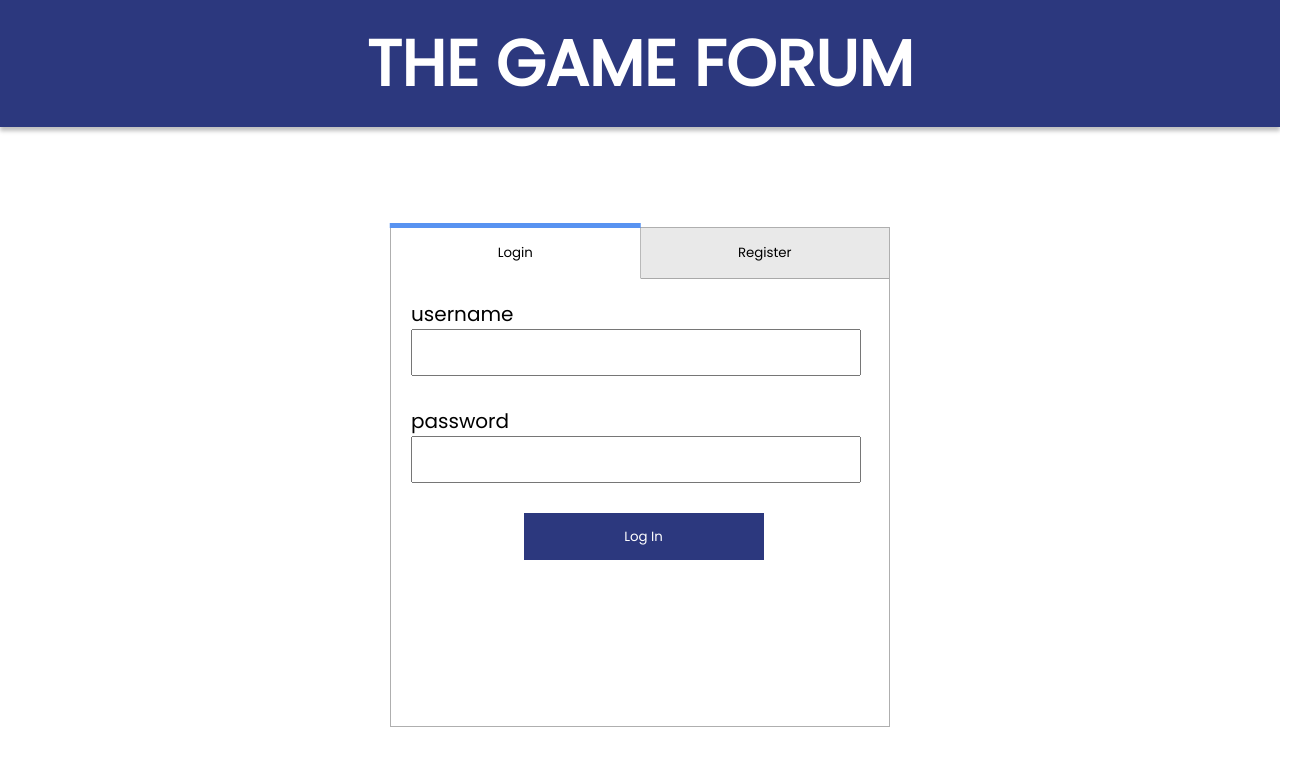
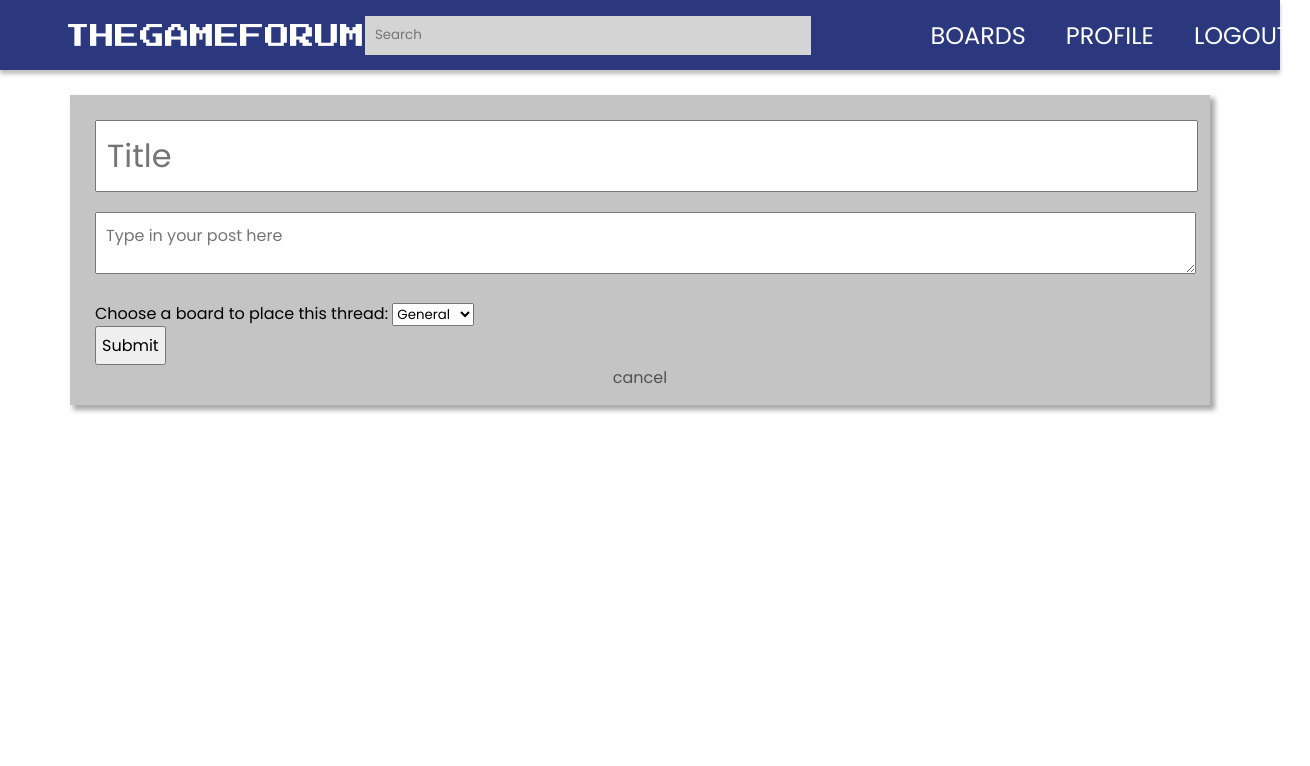
Before and after one commit to miguelflores-0906/phase-2-big-bois, a React (Create React App) app: page / in a window 1280 px wide. Shown: the top 766 px of the page, 1310 px wide, since content can reach past the window. Built offline with nearby package versions, Linux system fonts and the light colour scheme; the HTML template or start-up script is replaced by a standard one.

Commit message:
Revert "Merge branch 'master' into DyDB"
This reverts commit 822a359b1df9a8064c2b85c6b54152b782790d30, reversing
changes made to 3443ec827b3b1a1e9be92fc516dc0fc8d426ef44.

```diff
--- a/src/App.js
+++ b/src/App.js
@@ -8,17 +8,16 @@ import Dashboard from './components/Dashboard'
 import {BrowserRouter as Router, Switch, Route} from 'react-router-dom'
 import Boardpost from './components/Boardpost'
 import Postpage from './components/Postpage'
-import Login from './components/Login'
 import Newpost from './components/Newpost'
 
 function App() {
   return (
     <Router>
       <div>
+        <Navbar />
         {/* <Postpage /> */}
         <Switch>
-          <Route path="/" exact component={Login}/>
-          <Route path="/newpost" exact component ={Newpost}/>
+          <Route path="/" exact component ={Newpost}/>
           <Route path="/dashboard" exact component={Dashboard} />
           <Route path="/board/" exact component={Board} />
           <Route path="/profile" exact component={Profile} />
--- a/src/components/Board.js
+++ b/src/components/Board.js
@@ -2,15 +2,13 @@ import Boardlist from './Boardlist'
 import {FaFeather} from 'react-icons/fa'
 import {Link} from 'react-router-dom'
 import Post from './Post'
-import Navbar from './Navbar'
+
 const Board = () => {
     return (
-        <div>
-        <Navbar />
         <div className="board-name">
             <div className="board-header">
                 <h1>BOARD NAME</h1>
-                <Link to="/newpost">
+                <Link to="/">
                     <div className='new-post'>
                         <FaFeather />
                     </div>
@@ -21,7 +19,6 @@ const Board = () => {
             <Post />
             <Post />
         </div>
-        </div>
     )
 }
 
--- a/src/components/Dashboard.js
+++ b/src/components/Dashboard.js
@@ -1,13 +1,10 @@
 import Boardlist from './Boardlist'
-import Navbar from './Navbar'
+
 const Dashboard = () => {
     return (
-        <div>
-            <Navbar/>
         <div className='board-name'>
             <h1>BOARDS</h1>
             <Boardlist />
-        </div>
         </div>
     )
 }
--- a/src/components/Login.js
+++ /dev/null
@@ -1,21 +0,0 @@
-import React from 'react'
-import './components.css'
-import {Link} from 'react-router-dom'
-import Loginbtn from './Loginbtn'
-
-const Login = () => {
-
-    return (
-        <div>
-            <div id = "navbar">
-                <p id = "login-logo">THE GAME FORUM</p>
-            </div>
-            <div id = "login">
-                <Loginbtn/>
-            </div>
-        </div>
-
-    )
-}
-
-export default Login
--- a/src/components/Navbar.js
+++ b/src/components/Navbar.js
@@ -7,7 +7,7 @@ import {Link} from 'react-router-dom'
 const Navbar = () => {
     return (
         <div className='navbar'>
-            <Link style={{textDecoration: 'none', marginTop: '8px'}} to="/newpost">
+            <Link style={{textDecoration: 'none', marginTop: '8px'}} to="/">
                 <div className="logo">
                     THEGAMEFORUM
                 </div>
--- a/src/components/Newpost.js
+++ b/src/components/Newpost.js
@@ -1,9 +1,8 @@
 import {Link} from 'react-router-dom'
-import Navbar from './Navbar'
+
 const Newpost = () => {
     return (
         <div>
-            <Navbar/>
             <div className='board-post'>
                 <form>
                     <input type="text" placeholder='Title' className='title-input'></input>
--- a/src/components/Post.js
+++ b/src/components/Post.js
@@ -4,12 +4,10 @@ import './components.css'
 
 const Post = () => {
     return (
-
         <div className='post'>
             <Postscore />
             <Postproper />
         </div>
-
     )
 }
 
--- a/src/components/Postpage.js
+++ b/src/components/Postpage.js
@@ -1,17 +1,13 @@
 import Boardpost from './Boardpost'
 import Boardreply from './Boardreply'
-import Navbar from './Navbar'
+
 const Postpage = () => {
     return (
-        <div>
-            <Navbar/>
         <div>
             <h1 className='board-name'>BOARD NAME</h1>
             <Boardpost />
             <Boardreply />
         </div>
-        </div>
-
     )
 }
 
--- a/src/components/Profile.js
+++ b/src/components/Profile.js
@@ -1,15 +1,12 @@
 import React from 'react'
 import './components.css'
 import ProfilePicture from '../graphics/profpic.jpg';
-import Navbar from './Navbar'
 const profPic = () => {
     return
 }
 const Profile = () => {
 
     return (
-        <div>
-            <Navbar/>
         <div className='profile'>
             <div className = 'profPic'>
                 <img id = "profpic" src={ProfilePicture}/>
@@ -20,7 +17,6 @@ const Profile = () => {
                 USERNAME ⋅ 1337
             </div>
         </div>
-        </div>
 
     )
 }
--- a/src/components/components.css
+++ b/src/components/components.css
@@ -261,127 +261,3 @@ nav {
     /* font-style: underline; */
     text-align: center;
 }
-
-#navbar  {
-    background-color: #2C387E;
-    padding: 15.5px 70px;
-    box-shadow: 0px 4px 4px rgba(0, 0, 0, 0.25);
-    justify-content: space-between;
-    top: 0;
-}
-
-#login-logo {
-    color: #FFFFFF;
-
-    font-family: Poppins;
-    font-style: normal;
-    font-weight: 600;
-    font-size: 64px;
-    line-height: 96px;
-    /* identical to box height */
-
-    align-items: center;
-    text-align: center;
-
-}
-
-  *, ::before, ::after {
-    box-sizing: border-box;
-    margin: 0;
-    padding: 0;
-  }
-
-  body {
-    background: #fff;
-  }
-
-  .container {
-    display: flex;
-    flex-direction: column;
-    position: relative;
-    width: 500px;
-    height: 500px;
-    background: #f1f1f1;
-    margin: 100px auto 0;
-    word-break: break-all;
-    border: 1px solid rgba(0, 0, 0, 0.274);
-  }
-
-  .bloc-tabs {
-    display: flex;
-  }
-  .tabs {
-
-    padding: 15px;
-    text-align: center;
-    width: 50%;
-    background: rgba(128, 128, 128, 0.075);
-    cursor: pointer;
-    border-bottom: 1px solid rgba(0, 0, 0, 0.274);
-    box-sizing: content-box;
-    position: relative;
-    outline: none;
-  }
-  .tabs:not(:last-child){
-    border-right: 1px solid rgba(0, 0, 0, 0.274);
-  }
-
-  .active-tabs  {
-    background: white;
-    border-bottom: 1px solid transparent;
-  }
-
-  .active-tabs::before {
-    content: "";
-    display: block;
-    position: absolute;
-    top: -5px;
-    left: 50%;
-    transform: translateX(-50%);
-    width: calc(100% + 2px);
-    height: 5px;
-    background: rgb(88, 147, 241);
-  }
-
-  button {
-    border: none;
-
-  }
-  .content-tabs {
-    flex-grow : 1;
-    font-size: 20px;
-  }
-  .content {
-    background: white;
-    padding: 20px;
-    width: 100%;
-    height: 100%;
-    display: none;
-  }
-
-  .active-content {
-    display: block;
-  }
-
-  .login-form {
-    width: 450px;
-    height: 47px;
-    font-size: 20px;
-    font-family: Poppins;
-    padding: 5px;
-  }
-
-  #login-button {
-    width: 240px;
-    height: 47px;
-    margin-left: 112.5px;
-    background-color: #2C387E;
-    font-family: Poppins;
-    color: #FFFFFF;
-  }
-
-  .errormsg {
-    color: red;
-    text-align: center;
-    font-size: 20px;
-  }
```
Also changed, not shown: src/components/Loginbtn.js (+0 -12 lines).
